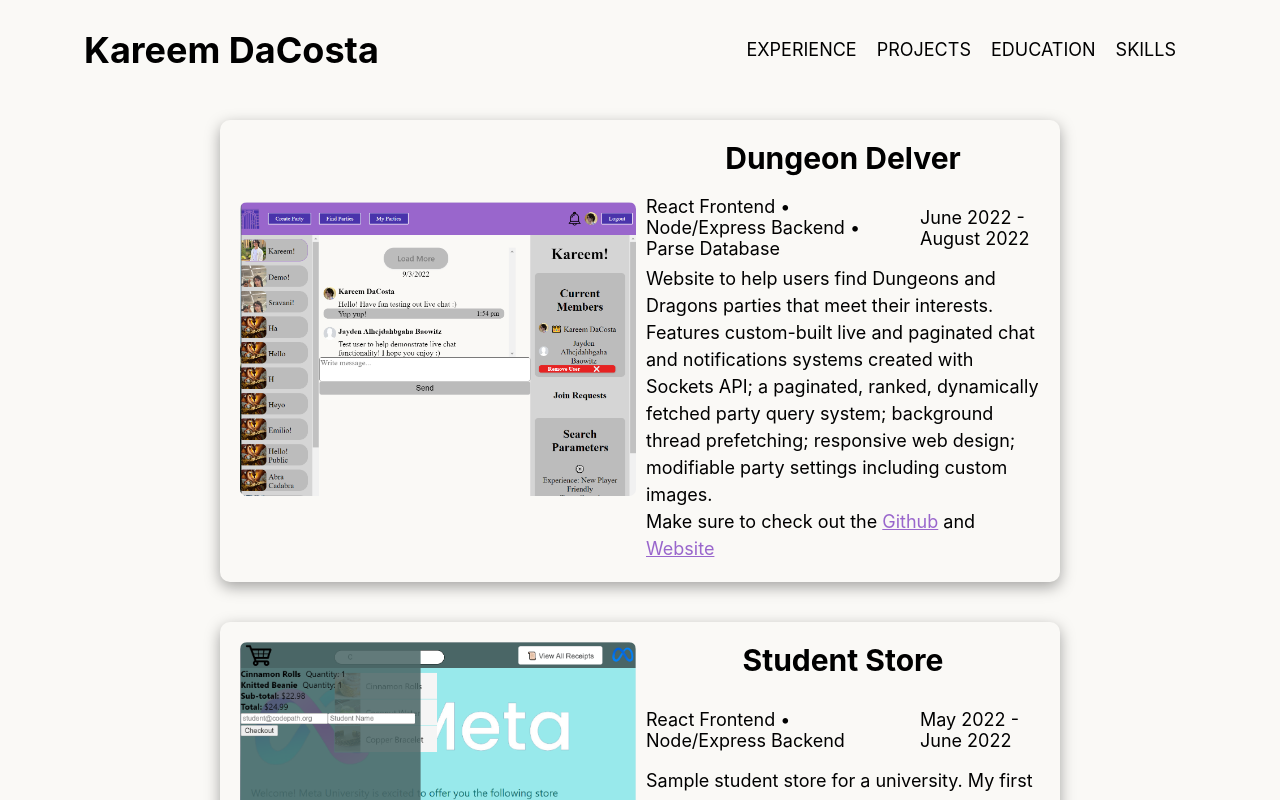
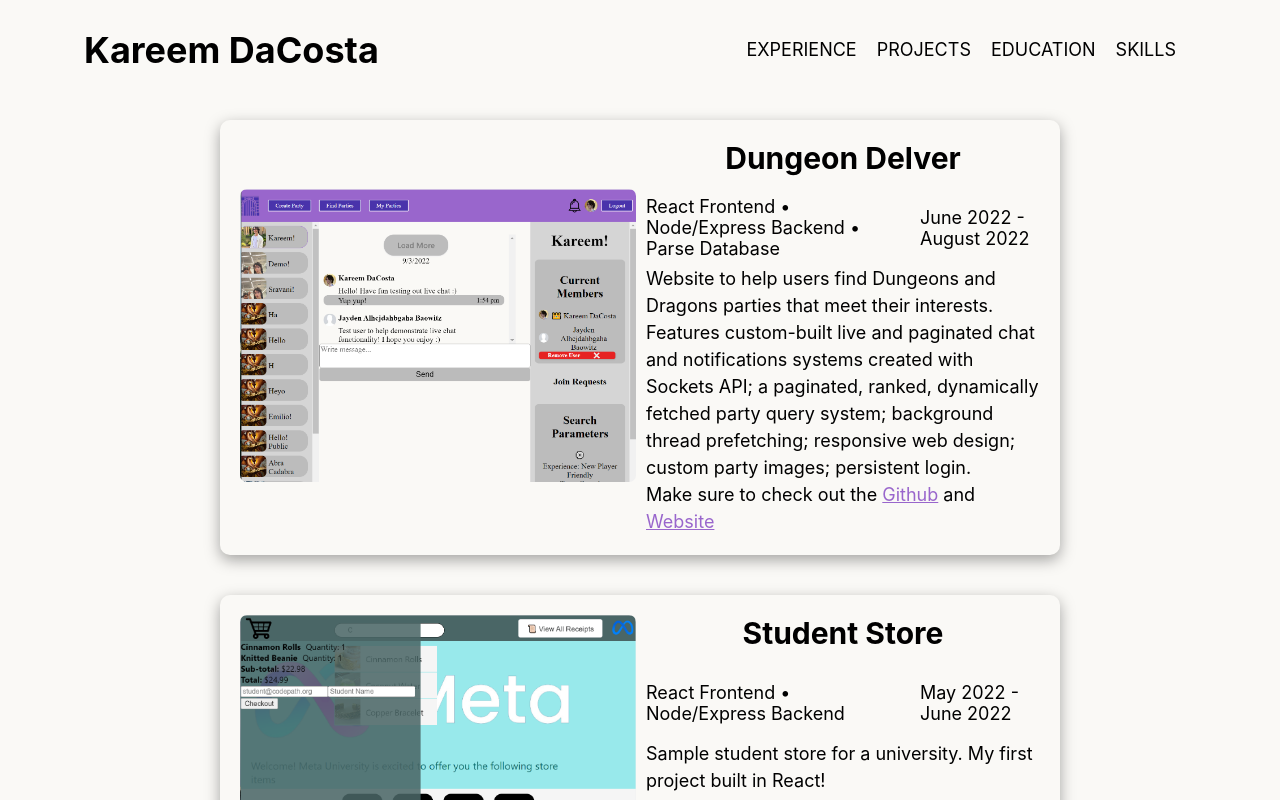
Before and after one commit to KareemDaCosta/kareem-dacosta-personal-website, a React (Create React App) app: page /projects in a window 1280 px wide. Shown: the top 800 px of the page. Built offline with nearby package versions, Linux system fonts and the light colour scheme.

Commit message:
Added persistent login for Dungeon Delver

```diff
--- a/src/components/Experience/Experience.jsx
+++ b/src/components/Experience/Experience.jsx
@@ -19,7 +19,7 @@ export default function Experience() {
             description: <>
             Underwent 3 weeks of training in HTML/CSS/JavaScript, React, and Node/Express; created a website in 6 weeks to match users with Dungeons and Dragons parties meeting their interests. <br />
             <br />
-            <span className="underline">Website Features:</span> Custom-built live and paginated chat and notifications systems created with Sockets API; a paginated, ranked, dynamically fetched party query system; background thread prefetching; responsive web design; modifiable party settings including custom images.
+            <span className="underline">Website Features:</span> Custom-built live and paginated chat and notifications systems created with Sockets API; a paginated, ranked, dynamically fetched party query system; background thread prefetching; responsive web design; custom party images; persistent login.
             <br />
             •  Built using a React frontend, a Node/Express backend, and a Parse database
             <br />
--- a/src/components/Projects/Projects.jsx
+++ b/src/components/Projects/Projects.jsx
@@ -17,7 +17,7 @@ export default function Projects() {
             specs: "React Frontend • Node/Express Backend • Parse Database",
             description: <>
             <div>Website to help users find Dungeons and Dragons parties that meet their interests.</div>
-            <div>Features custom-built live and paginated chat and notifications systems created with Sockets API; a paginated, ranked, dynamically fetched party query system; background thread prefetching; responsive web design; modifiable party settings including custom images.</div>
+            <div>Features custom-built live and paginated chat and notifications systems created with Sockets API; a paginated, ranked, dynamically fetched party query system; background thread prefetching; responsive web design; custom party images; persistent login.</div>
             <div>Make sure to check out the <a href="https://github.com/Dungeon-Delver" target="_blank">Github</a> and <a href="https://dungeon-delver.vercel.app/" target="_blank">Website</a></div></>
         },
         {
```
